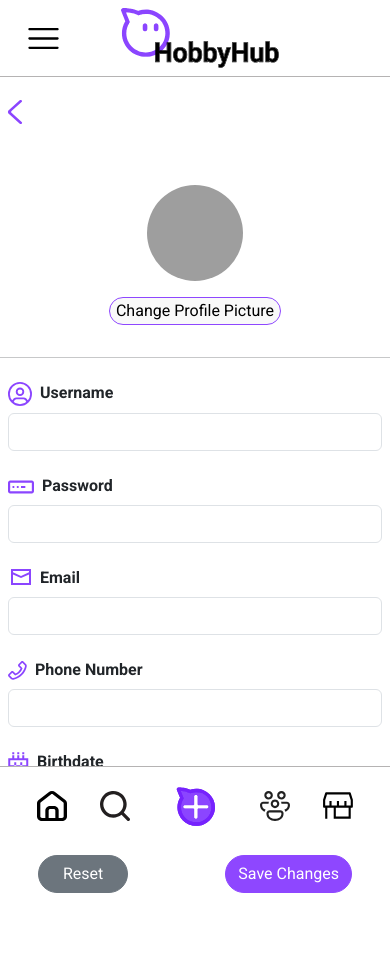
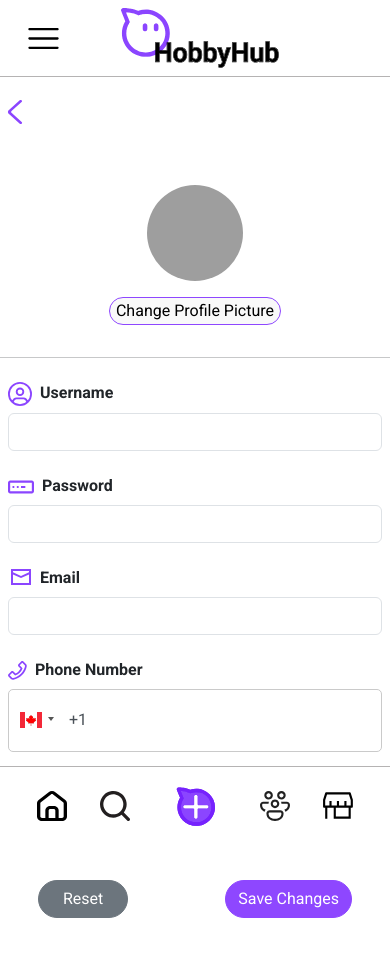
Before and after one commit to michelle-loi/HobbyHub, a React (Vite) app in the folder client/: page /editprofile in a window 390 px wide. Shown: the top 956 px of the page. Built offline with nearby package versions, Linux system fonts and the light colour scheme; grey boxes are pictures that could not be loaded; what quill-image-resize-module-react would draw is missing.

Commit message:
feat(edit-profile): added country for phone number

```diff
--- a/client/src/pages/editprofile/EditProfile.jsx
+++ b/client/src/pages/editprofile/EditProfile.jsx
@@ -11,6 +11,9 @@ import Birthday from "../../assets/editprofile/birthday.svg";
 import {FormikContext, useFormik} from "formik";
 import {UserSchema} from "../editprofile/UserSchema.jsx";
 import { useNavigate} from 'react-router-dom';
+import PhoneInput from 'react-phone-input-2'
+import 'react-phone-input-2/lib/bootstrap.css';
+import {formatNumber, isPossiblePhoneNumber, isValidPhoneNumber, validatePhoneNumberLength} from "libphonenumber-js";
 
 
 const EditProfilePage = () => {
@@ -26,38 +29,116 @@ const EditProfilePage = () => {
     // Parse the JSON string back into a JavaScript object
     const userData = JSON.parse(currentUser);
 
+
+
+    const [emailErrors, setEmailErrors] = useState({message: "", status: false});
+    const [usernameErrors, setUsernameErrors] = useState({message: "", status: false});
+
+    // navigation hook
+    const navigate = useNavigate();
+
+    // register user function
     const onSubmit = async (values, actions) => {
-        try {
-            // localStorage.setItem("currentUser", JSON.stringify(res.data)); // store the user data returned from logging in
-            navigate("/"); // navigate back to the home page
-        }catch (err){
-            console.log(err.response.data);
+
+        let pNumber = "";
+        let pass = true;
+
+        //  if the phone number is not empty, user is trying to give a number then check it otherwise, make account
+        if(phoneNumber.cc !== "") {
+            // Pare and format the phone number input, remove the dialcode, so when formatting the dial code can be put
+            // back in
+            pNumber = formatNumber(
+                {
+                    country: phoneNumber.cc.countryCode.toUpperCase(),
+                    phone: phoneNumber.number.slice(phoneNumber.cc.dialCode.length)
+                },
+                'INTERNATIONAL'
+            );
+
+            //  Check validity
+            if(
+                (((isPossiblePhoneNumber(pNumber) &&
+                    isValidPhoneNumber(pNumber) &&
+                    validatePhoneNumberLength(pNumber) === undefined))) ||
+                (pNumber.length === phoneNumber.cc.dialCode.length + 1)
+            )
+            {
+                setPhoneError("")
+                // console.log("YES")
+                // console.log(pNumber)
+            } else {
+                pass = false
+                setPhoneError("Invalid phone number")
+            }
         }
+
+        // If the phone number is entered and invalid then throw error
+        // If the phone number is empty it is okay (not required)
+        if(pass) {
+             try {
+                 await newRequest.post("/auth/register", {username: values.username,
+                     password: values.password, email: values.email, birthday: values.birthdate, phone: phoneNumber.number});
+                 setEmailErrors({message: "", status: false}); // clear email errors
+                 setUsernameErrors({message: "", status: false}); // clear username errors
+                 actions.resetForm();
+            }catch (err){
+                 console.log("here");
+                 console.log(err);
+                 if (err.response && err.response.status === 400) {
+                      if(err.response.data === "Username is already in use."){
+                         setUsernameErrors({message: "Username is already in use.", status: true});
+                         setEmailErrors({message: "", status: false}); // clear email errors
+
+                     }else if (err.response.data === "Email is already in use."){
+                         setUsernameErrors({message: "", status: false}); // clear username errors
+                         setEmailErrors({message: "Email is already in use.", status: true});
+                     }
+                 } else {
+                     console.log(err);
+                 }
+            }
+        }
+    }
+
+    // Store phone number
+    const [phoneNumber, setPhoneNumber] = useState({
+        number: '',
+        cc: ''
+    });
+
+    // Store phone number
+    const handlePhone = (value, country) => {
+        setPhoneError("")
+        setPhoneNumber({
+            number: value,
+            cc: country
+        });
     };
 
-    const defaultValues = {
-        username: "",
-        email: "",
-        password: "",
-        phone: "",
-        birthdate: "",
+    const handlePhoneReset = () => {
+        setPhoneNumber({
+            number: '1',
+            cc: 'ca',
+        });
     };
 
+    const [phoneError, setPhoneError] = useState(null);
 
-    const {values, errors, touched, isSubmitting,handleReset,handleBlur, handleChange, handleSubmit} = useFormik({
-        initialValues:userData ? {
-            username: userData.username || "",
-            email: userData.email || "",
-            phone: userData.phone || "",
-            birthdate: userData.birthdate || "",
-        } : defaultValues,
+    const {values, errors, touched, isSubmitting,handleBlur,handleReset,handleChange, handleSubmit} = useFormik({
+        initialValues: {
+            username:"",
+            email:"",
+            password:"",
+            birthdate:"",
+            setPhoneNumber:""
+        },
+
         validationSchema: UserSchema,
 
         onSubmit,
     })
 
 
-    const navigate = useNavigate();
 
     const goBack = () => {
         navigate(-1); // This will navigate back one page
@@ -86,16 +167,16 @@ const EditProfilePage = () => {
                     <br/>
                     <Form.Control
                         type="text"
+                        placeholder=""
                         name="username"
                         value={values.username}
                         onChange={handleChange}
                         onBlur={handleBlur}
-                        className="custom-input"
                         isValid={touched.username && !errors.username}
-                        isInvalid={touched.username && !!errors.username}
+                        isInvalid={touched.username && (!!errors.username || usernameErrors.status)}
                     />
                     <Form.Control.Feedback type="invalid">
-                        {errors.username}
+                        {errors.username || usernameErrors.message}
                     </Form.Control.Feedback>
                     {/* <input type="text" className="custom-input"/> */}
                 </Form.Group>
@@ -129,40 +210,36 @@ const EditProfilePage = () => {
                     </Form.Label>
                     <br/>
                     <Form.Control
-                        type="email"  // Use "email" type for email input
+                        type="email"
+                        placeholder=""
                         name="email"
                         value={values.email}
                         onChange={handleChange}
                         onBlur={handleBlur}
-                        className="custom-input"
                         isValid={touched.email && !errors.email}
-                        isInvalid={touched.email && !!errors.email}
+                        isInvalid={touched.email && (!!errors.email || emailErrors.status)}
                     />
                     <Form.Control.Feedback type="invalid">
-                        {errors.email}
+                        {errors.email || emailErrors.message}
                     </Form.Control.Feedback>
                     {/* <input type="text" className="custom-input"/> */}
                 </Form.Group>
-                <Form.Group className="mb-3">
-                    <Form.Label column>
+                <Form.Group className="phone-dropdown mb-3">
+                <Form.Label column>
                         <img src={Phone} alt="phone" className ="img-icon"/>
                         <strong>Phone Number</strong>
                     </Form.Label>
                     <br/>
-                    <Form.Control
-                        type="tel"  // Use "tel" type for phone input
-                        name="phone"
-                        value={values.phone}
-                        onChange={handleChange}
-                        onBlur={handleBlur}
-                        className="custom-input"
-                        isValid={touched.phone && !errors.phone}
-                        isInvalid={touched.phone && !!errors.phone}
+                    <PhoneInput
+                        value={phoneNumber.number}
+                        country={'ca'}
+                        onChange={handlePhone}
                     />
-                    <Form.Control.Feedback type="invalid">
-                        {errors.phone}
-                    </Form.Control.Feedback>
-                    {/* <input type="text" className="custom-input"/> */}
+                    {phoneError &&
+                        <Form.Text className="text-danger">
+                            {phoneError}
+                        </Form.Text>
+                    }
                 </Form.Group>
                 <Form.Group className="mb-3">
                     <Form.Label column>
@@ -186,7 +263,7 @@ const EditProfilePage = () => {
                     {/* <input type="text" className="custom-input"/> */}
                 </Form.Group>
                 <div className="d-flex justify-content-between">
-                    <Button variant="secondary" type="reset" onClick={handleReset} className="rounded-5 px-4 edit-prof-sub-btn">
+                    <Button variant="secondary" type="reset" onClick={()=>{handleReset();handlePhoneReset()}} className="rounded-5 px-4 edit-prof-sub-btn">
                         Reset
                     </Button>
                     <Button variant="primary" type="submit" onClick={handleSubmit} className="btn-HHPurple rounded-5 edit-prof-sub-btn">
```
